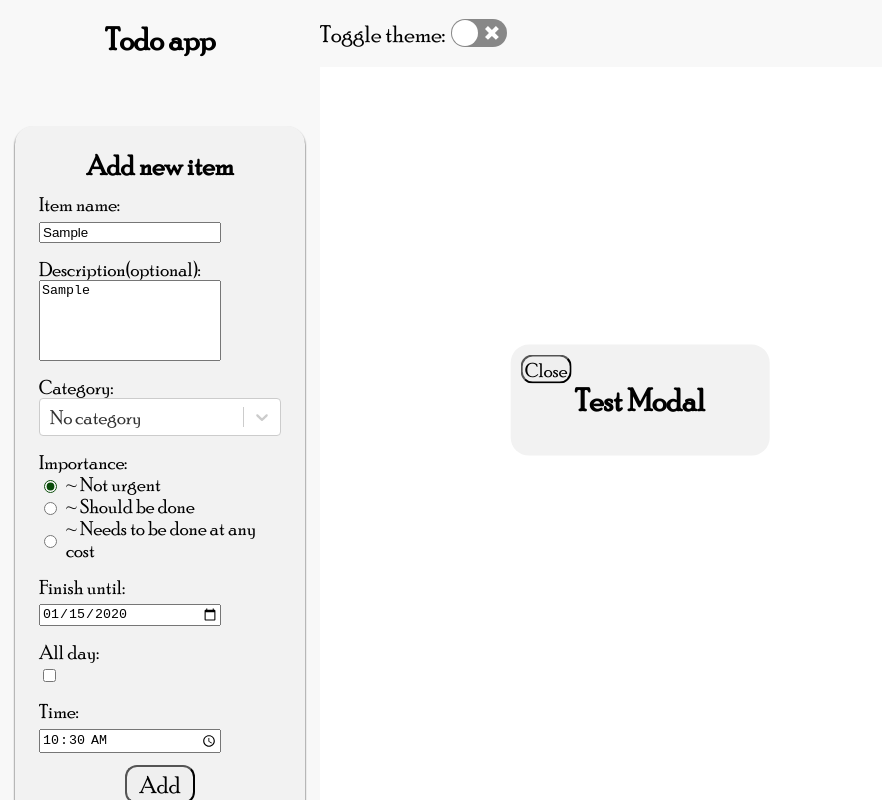
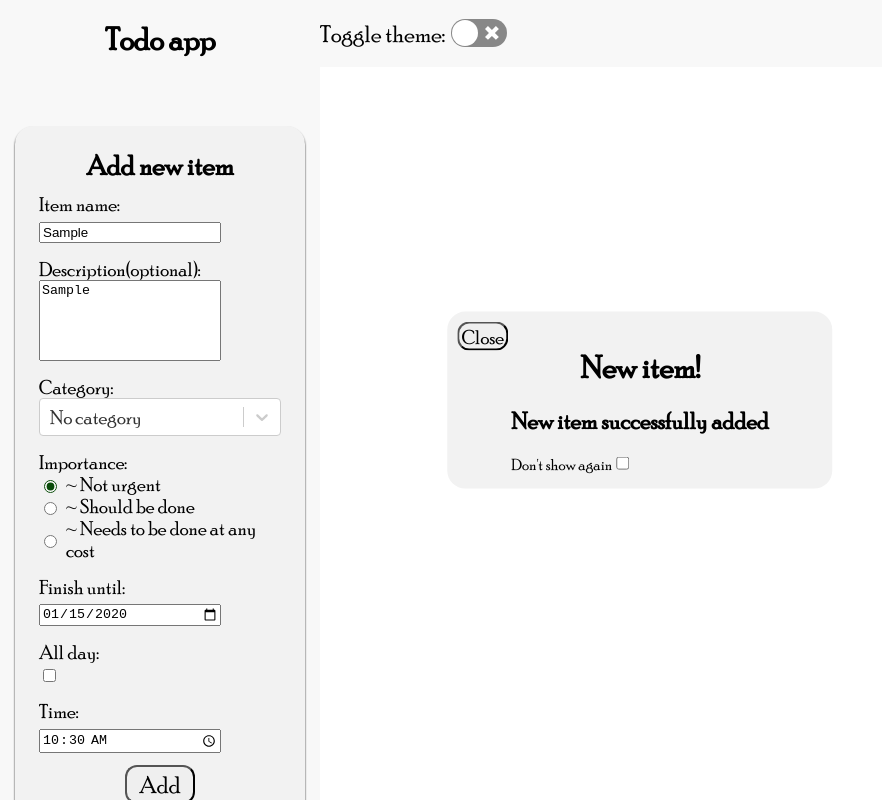
Before and after one commit to oluwatobiikuesan/react-ts-todo, a React (Create React App) app: page / in a window 1280 px wide. Both pictures are taken after typing "Sample", "Sample", "Sample", "2020-01-15", "10:30" into the empty fields and a click on the button "Add". Shown: the whole page, without its empty margins (0-882 px from the left). Built offline with nearby package versions, Linux system fonts and the light colour scheme.

Commit message:
Basic settings added, todo and theme saves to local storage

```diff
--- a/src/App.tsx
+++ b/src/App.tsx
@@ -10,6 +10,8 @@ import Toppanel from "./components/toppanel/Toppanel";
 import Mainpanel from "./components/mainpanel/Mainpanel";
 
 import TodoProvider from "./context/TodoContext";
+import SettingsProvider from "./context/SettingsContext";
+
 
 
 
@@ -31,6 +33,7 @@ const App : FC = () =>{
 
   //the themecontext wraps the whole app so the theme can be toggled from the toppanel switch
   return (
+    <SettingsProvider>
       <TodoProvider>
         <ThemeContext.Provider value={{theme, toggleTheme}}>
           <main className="App" id={theme}>
@@ -40,6 +43,7 @@ const App : FC = () =>{
           </main>
         </ThemeContext.Provider>
       </TodoProvider>
+    </SettingsProvider>
   );
 }
 
--- a/src/components/shared/modals/Modal.tsx
+++ b/src/components/shared/modals/Modal.tsx
@@ -8,24 +8,22 @@ import Button from '../Button';
 
 interface IModal{
     title: string;
+    visible: boolean;
+    setVisible: React.Dispatch<React.SetStateAction<boolean>>;
+    modelContent: React.ReactNode;
 }
 
 
-const Modal : FC<IModal> = ({title}) => {
+const Modal : FC<IModal> = ({title, visible, setVisible, modelContent}) => {
 
     const {theme} = useContext(ThemeContext);
 
-    const [visible, setVisible] = useState<boolean>(true);
-
-    const closeModal = () : void =>{
-        setVisible(false);
-    };
-
 
     return ReactDOM.createPortal(
-        <div className="Modal" id={theme}>
-            <Button classes='Close-modal-button' text="Close" onClick={()=>{closeModal()}}></Button>
+        <div className={visible ? `Modal` : "Hide-modal"} id={theme}>
+            <Button classes="Close-modal-button" text="Close" onClick={()=>{setVisible(false)}}></Button>
             <h1 className="Modal-title">{title}</h1>
+            {modelContent}
         </div>,
     document.getElementById("modal-container") as Element);
 };
--- /dev/null
+++ b/src/components/shared/modals/ModalTypes.tsx
@@ -0,0 +1,27 @@
+
+import {FC, useState, useContext} from 'react';
+import { SettingsContext } from '../../../context/SettingsContext';
+
+interface IItemAddedModal{
+
+}
+
+export const ItemAddedModal : FC<IItemAddedModal> = ()=>{
+
+    const [checked, setChecked] = useState<boolean>(false);
+    const {settings, setSettings} = useContext(SettingsContext);
+
+    const onChange : React.ChangeEventHandler<HTMLInputElement> = () : void =>{
+        setChecked(!checked);
+        setSettings({...settings, itemAddedPopUp: !settings.itemAddedPopUp});
+    }
+
+    return(
+        <div className="Modal-content">
+            <h2>New item successfully added</h2>
+            <label>Don't show again
+                <input type="checkbox" checked={checked} onChange={onChange}/>
+            </label>
+        </div>
+    )
+};
--- a/src/components/sidepanel/components/AddTodoBox.tsx
+++ b/src/components/sidepanel/components/AddTodoBox.tsx
@@ -9,11 +9,14 @@ import { DEFAULT_CATEGORIES, ICategory, Category } from '../../../util/Category'
 import { Todo, TodoDate } from '../../../util/Todo';
 
 import Modal from '../../shared/modals/Modal';
+import { ItemAddedModal } from '../../shared/modals/ModalTypes';
 
+import {SettingsContext} from '../../../context/SettingsContext';
 
 const AddTodoBox : FC = () =>{
 
     const {todoItems, setTodoItems} = useContext(TodoContext);
+    const {settings} = useContext(SettingsContext);
 
     const [itemName, setItemName] = useState<string>("");
 
@@ -28,6 +31,8 @@ const AddTodoBox : FC = () =>{
     const [allDay, setAllDay] = useState<boolean>(false);
 
     const [time, setTime] = useState<string>("");
+
+    const [itemAddedModalVisible, setItemAddedModalVisible] = useState<boolean>(false);
 
     const onSubmit : MouseEventHandler = () =>{
         if(itemName.trim().length === 0){
@@ -45,11 +50,11 @@ const AddTodoBox : FC = () =>{
         setTodoItems([...todoItems,
             new Todo(itemName, itemDescription, category, new TodoDate(new Date(date), allDay, time), importance)]);
 
+
+        if(settings.itemAddedPopUp){
+            setItemAddedModalVisible(true);
+        }
     }
-
-    useEffect(()=>{
-        console.log(category);
-    }, [category])
 
     return(
         <div className="AddTodoBox SidepanelBox">
@@ -101,7 +106,7 @@ const AddTodoBox : FC = () =>{
 
             <Button text="Add" classes="Sidebox-button" onClick={onSubmit}/>
 
-            <Modal title={"Test Modal"}/>
+            <Modal title={"New item!"} modelContent={<ItemAddedModal />} visible={itemAddedModalVisible} setVisible={setItemAddedModalVisible}/>
         </div>
 
     )
--- /dev/null
+++ b/src/context/SettingsContext.tsx
@@ -0,0 +1,42 @@
+
+
+
+import {FC, createContext, useState} from 'react';
+
+const ENABLED : true = true;
+const DISABLED : false = false;
+
+interface ISettings{
+    itemAddedPopUp: boolean;
+    itemDeletedPopUp: boolean;
+}
+
+export let DefaultSettings: ISettings = {
+    itemAddedPopUp: ENABLED,
+    itemDeletedPopUp: ENABLED
+};
+
+
+interface ISettingsContext{
+    settings: ISettings;
+    setSettings: React.Dispatch<React.SetStateAction<ISettings>>;
+}
+
+export const SettingsContext = createContext({settings: {} as ISettings, setSettings:  () =>{} } as ISettingsContext);
+
+interface ISettingsProvider{
+    children: React.ReactNode;
+}
+
+const SettingsProvider : FC<ISettingsProvider> = ({children}) =>{
+
+    const [settings, setSettings] = useState<ISettings>(DefaultSettings);
+
+    return(
+        <SettingsContext.Provider value={{settings, setSettings}}>
+            {children}
+        </SettingsContext.Provider>
+    );
+};
+
+export default SettingsProvider;
--- a/src/context/TodoContext.tsx
+++ b/src/context/TodoContext.tsx
@@ -1,6 +1,6 @@
 
 
-import React, {createContext, useState, FC} from 'react';
+import React, {createContext, useState, FC, useEffect} from 'react';
 
 import { ITodo } from '../util/Todo';
 
@@ -17,7 +17,12 @@ interface ITodoProvider{
 }
 
 const TodoProvider : FC<ITodoProvider> = ({children}) =>{
-    const [todoItems, setTodoItems] = useState<ITodo[]>([]);
+    const [todoItems, setTodoItems] = useState<ITodo[]>(window.localStorage.getItem("tsx-todo-todo-items") ? JSON.parse(window.localStorage.getItem("tsx-todo-todo-items")!) as unknown as ITodo[] : []);
+
+    useEffect(()=>{
+        window.localStorage.setItem("tsx-todo-todo-items", JSON.stringify(todoItems));
+    }, [todoItems]);
+
     return(
         <TodoContext.Provider value={{todoItems, setTodoItems}}>
             {children}
--- a/src/style/components_style/Modal.css
+++ b/src/style/components_style/Modal.css
@@ -22,3 +22,7 @@
     padding: .10rem .15rem;
     font-size: 20px;
 }
+
+.Hide-modal{
+    display: none;
+}
```
Lines whose indentation alone changed are shown as unchanged.
